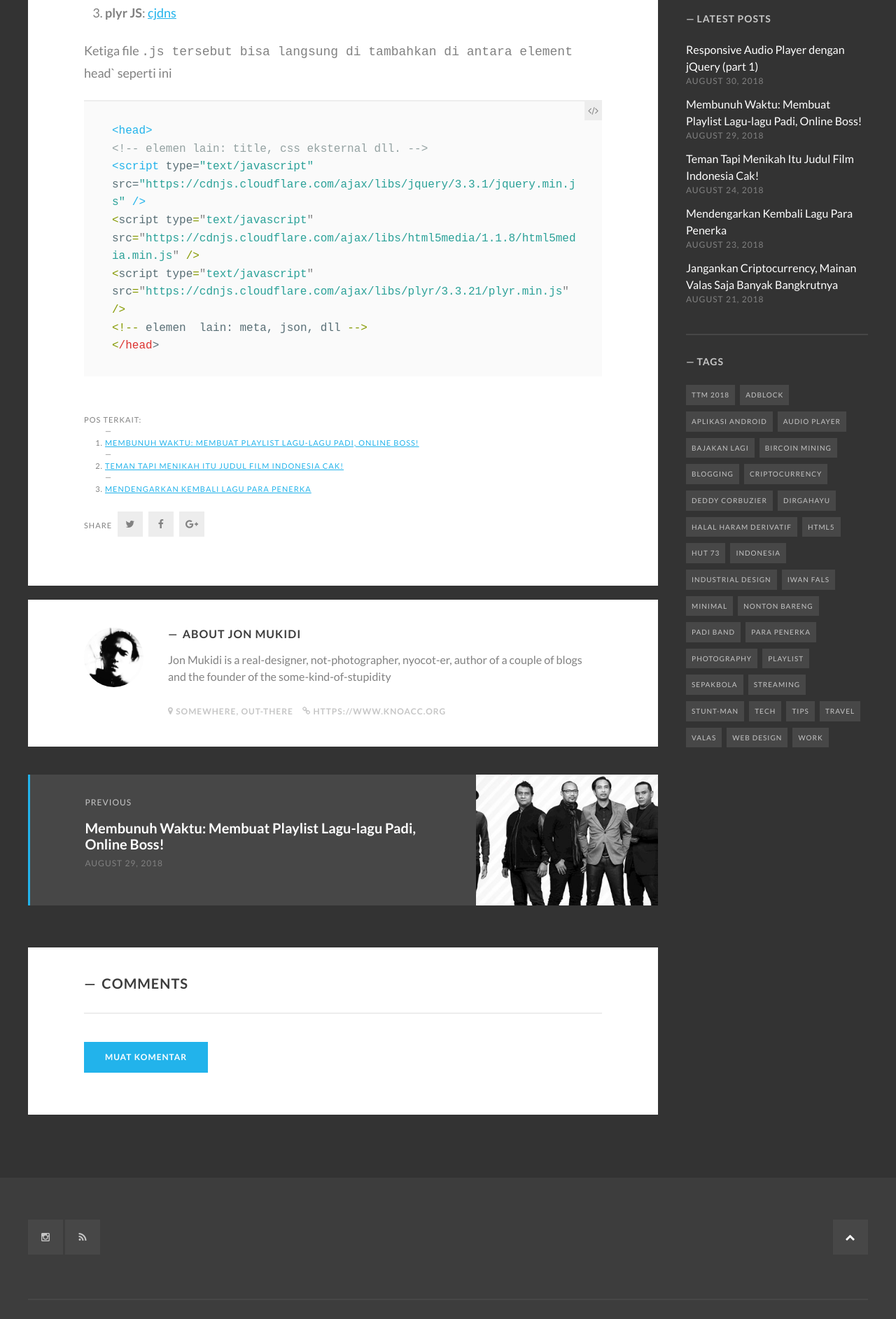
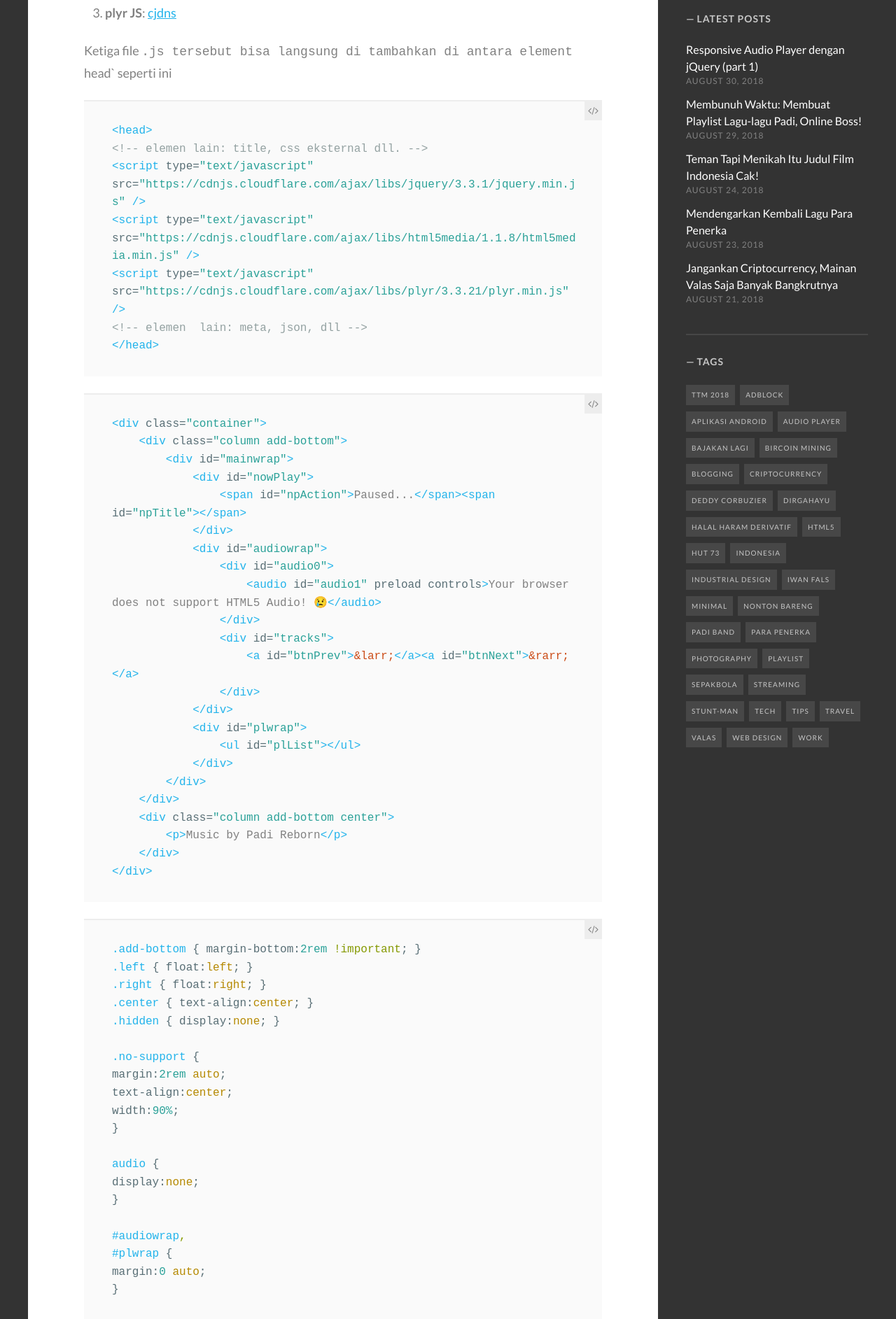
Before and after one commit to knoacc/pcr, a Jekyll site: the page built from _posts/2018-08-30-audio-player-responsive-dengan-playlist-dengan-javascript-1.md, in a window 1280 px wide. Shown: the part 732-2617 px from the top of the page at 70% size. Built offline with Jekyll 4.4.1, drawn with Linux system fonts in a browser that asks for light colours; some web fonts are replaced; our own code applies the rules of GitHub Pages for plain Markdown files; some of the changed text lies outside the part shown.

Commit message:
Update 2018-08-30-audio-player-responsive-dengan-playlist-dengan-javascript-1.md

````diff
--- a/_posts/2018-08-30-audio-player-responsive-dengan-playlist-dengan-javascript-1.md
+++ b/_posts/2018-08-30-audio-player-responsive-dengan-playlist-dengan-javascript-1.md
@@ -14,7 +14,7 @@
 
 Ketiga file `.js tersebut bisa langsung di tambahkan di antara element `head` seperti ini
 
-```html
+```xml
 <head>
 <!-- elemen lain: title, css eksternal dll. -->
 <script type="text/javascript" src="https://cdnjs.cloudflare.com/ajax/libs/jquery/3.3.1/jquery.min.js" />
@@ -24,11 +24,7 @@
 </head>
 ```
 
-<script type="text/javascript" src="https://cdnjs.cloudflare.com/ajax/libs/jquery/3.3.1/jquery.min.js" />
-<script type="text/javascript" src="https://cdnjs.cloudflare.com/ajax/libs/html5media/1.1.8/html5media.min.js" />
-<script type="text/javascript" src="https://cdnjs.cloudflare.com/ajax/libs/plyr/3.3.21/plyr.min.js" />
-
-
+```html
 <div class="container">
     <div class="column add-bottom">
         <div id="mainwrap">
@@ -52,8 +48,9 @@
         <p>Music by Padi Reborn</p>
     </div>
 </div>
+```
 
-<style>
+```css
 .add-bottom { margin-bottom:2rem !important; }
 .left { float:left; }
 .right { float:right; }
@@ -208,9 +205,9 @@
     #nowPlay span#npAction { display:none; }
     #nowPlay span#npTitle { display:block; text-align:center; width:100%; }
 }
-</style>
+```
 
-<script>
+```javascript
 jQuery(function ($) {
     'use strict'
     var supportsAudio = !!document.createElement('audio').canPlayType;
@@ -353,4 +350,4 @@
         $('.container').append('<p class="no-support">' + noSupport + '</p>');
     }
 })
-</script>
+```
````
